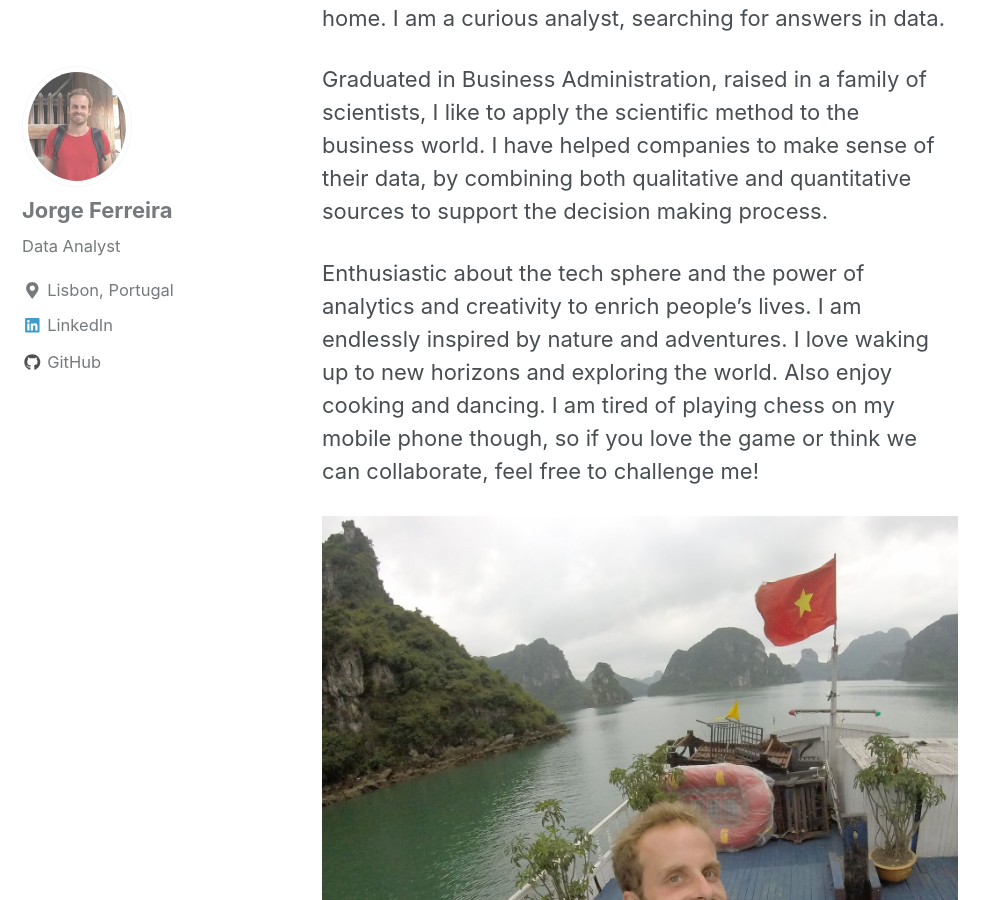
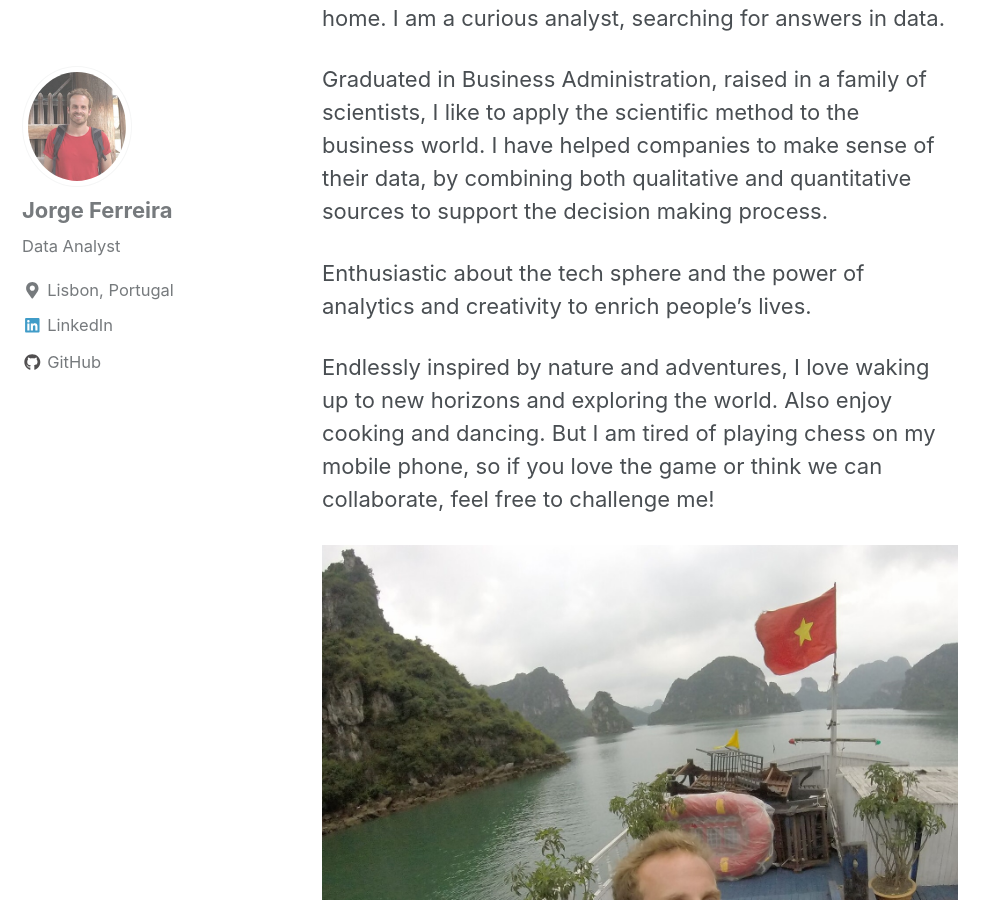
Before and after one commit to Jorg3GF/jorg3gf.github.io, a Jekyll site: the page built from _pages/about.md, in a window 1280 px wide and 900 px high, scrolled down 958 px. Shown: the whole window, without its empty margins (0-999 px from the left). Built offline with Jekyll 4.4.1, drawn with Linux system fonts in a browser that asks for light colours; cached includes are drawn as plain includes; nearby versions of some CDN libraries.

Commit message:
newgithub

```diff
--- a/_pages/about.md
+++ b/_pages/about.md
@@ -8,6 +8,7 @@
 
 <p>Hi, my name is Jorge. I live in Lisbon but I call many places home. I am a curious analyst, searching for answers in data.</p>
 <p>Graduated in Business Administration, raised in a family of scientists, I like to apply the scientific method to the business world. I have helped companies to make sense of their data, by combining both qualitative and quantitative sources to support the decision making process.</p>
-<p>Enthusiastic about the tech sphere and the power of analytics and creativity to enrich people’s lives. I am endlessly inspired by nature and adventures. I love waking up to new horizons and exploring the world. Also enjoy cooking and dancing. I am tired of playing chess on my mobile phone though, so if you love the game or think we can collaborate, feel free to challenge me!</p>
+<p>Enthusiastic about the tech sphere and the power of analytics and creativity to enrich people’s lives.</p>
+<p>Endlessly inspired by nature and adventures, I love waking up to new horizons and exploring the world. Also enjoy cooking and dancing. But I am tired of playing chess on my mobile phone, so if you love the game or think we can collaborate, feel free to challenge me!</p>
 
 <img src="{{ site.url }}{{ site.baseurl }}/images/viet.jpg" alt="">
```
